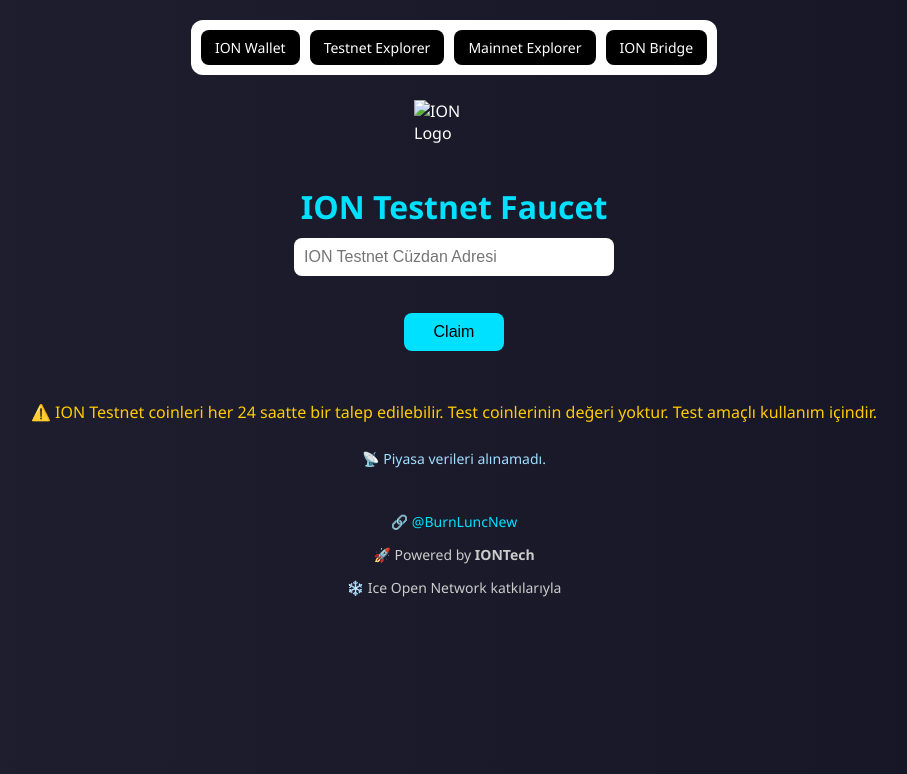
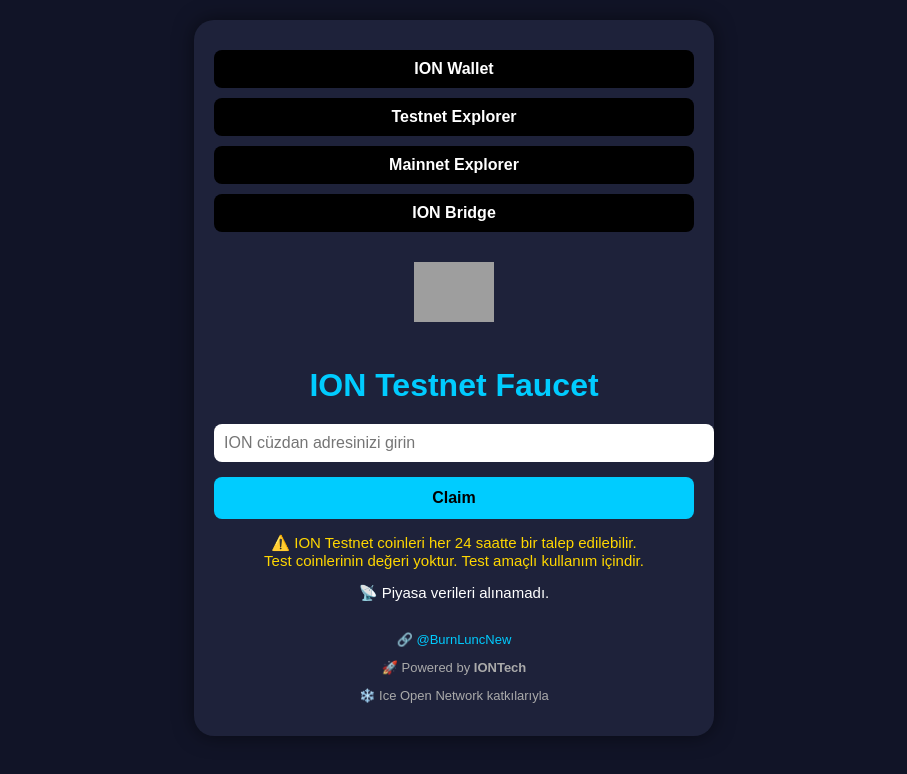
Before and after one commit to mdurmus1987/ion-faucet-proxy, a website: page index.html in a window 1280 px wide. Shown: the whole page, without its empty margins (186-1093 px from the left). Drawn offline with Linux system fonts and the light colour scheme; no server answers; grey boxes are pictures that could not be loaded.

Commit message:
Update index.html

```diff
--- a/index.html
+++ b/index.html
@@ -1,208 +1,167 @@
 <!DOCTYPE html>
 <html lang="tr">
 <head>
-  <meta charset="UTF-8" />
+  <meta charset="UTF-8">
   <meta name="viewport" content="width=device-width, initial-scale=1.0">
   <title>ION Testnet Faucet</title>
   <style>
     body {
-      background: linear-gradient(to right, #1f1f2f, #151525);
+      margin: 0;
+      font-family: Arial, sans-serif;
+      background: #111427;
       color: #fff;
-      font-family: 'Segoe UI', sans-serif;
-      display: flex;
-      flex-direction: column;
-      align-items: center;
-      justify-content: flex-start;
-      min-height: 100vh;
-      margin: 0;
-      padding: 20px 10px;
+      text-align: center;
+      padding: 20px;
     }
 
-    .nav {
-      background-color: #fff;
-      padding: 10px;
-      border-radius: 12px;
-      display: flex;
-      flex-wrap: wrap;
-      justify-content: center;
-      gap: 10px;
-      margin-bottom: 25px;
-      max-width: 95%;
-    }
-
-    .nav a {
-      text-decoration: none;
-      color: #fff;
-      background-color: #000;
-      padding: 8px 14px;
-      border-radius: 8px;
-      font-weight: 500;
-      font-size: 14px;
-      transition: 0.3s ease;
-      text-align: center;
-    }
-
-    .logo {
-      margin-bottom: 20px;
-      width: 80px;
-      height: auto;
+    .container {
+      max-width: 480px;
+      margin: auto;
+      background: #1e223a;
+      border-radius: 20px;
+      padding: 20px;
+      box-shadow: 0 0 20px rgba(0,0,0,0.5);
     }
 
     h1 {
-      margin-bottom: 10px;
-      font-size: 2rem;
-      color: #00e0ff;
-      text-align: center;
+      color: #00ccff;
+      margin-bottom: 20px;
     }
 
     input {
+      width: 100%;
       padding: 10px;
-      width: 300px;
       border-radius: 8px;
       border: none;
-      outline: none;
+      margin-bottom: 15px;
       font-size: 16px;
-      margin-bottom: 15px;
     }
 
     button {
-      padding: 10px 30px;
+      width: 100%;
+      padding: 12px;
+      background-color: #00ccff;
+      border: none;
+      color: #000;
+      font-weight: bold;
       font-size: 16px;
-      background: #00e0ff;
-      color: #000;
-      border: none;
       border-radius: 8px;
       cursor: pointer;
-      transition: 0.3s ease;
     }
 
     button:hover {
-      background: #00b7cc;
+      background-color: #00b0e0;
     }
 
-    #result {
-      margin-top: 20px;
+    .info, .market, .error, .success {
+      margin-top: 15px;
+      font-size: 15px;
+    }
+
+    .error {
+      background-color: #440000;
       padding: 10px;
-      border-radius: 5px;
-      display: inline-block;
-      min-width: 280px;
+      border-radius: 8px;
+      color: #ff9999;
     }
 
     .success {
-      background-color: #1b3824;
-      color: #3efc78;
+      background-color: #003300;
+      padding: 10px;
+      border-radius: 8px;
+      color: #90ee90;
     }
 
-    .error {
-      background-color: #3a1e1e;
-      color: #ff6565;
+    .menu a {
+      display: block;
+      background: #000;
+      color: #fff;
+      padding: 10px;
+      margin: 10px 0;
+      text-decoration: none;
+      border-radius: 8px;
+      font-weight: bold;
     }
 
-    .loading {
-      color: #ccc;
+    footer {
+      margin-top: 30px;
+      font-size: 13px;
+      color: #aaa;
     }
 
-    .footer {
-      margin-top: 30px;
-      text-align: center;
-      font-size: 14px;
-      color: #ccc;
-    }
-
-    .footer a {
-      color: #00e0ff;
+    .footer-link {
+      color: #00ccff;
       text-decoration: none;
-    }
-
-    #market {
-      margin-top: 10px;
-      font-size: 14px;
-      color: #a0dfff;
-    }
-
-    @media screen and (max-width: 480px) {
-      .nav a {
-        flex: 1 1 calc(50% - 10px);
-        font-size: 13px;
-        padding: 10px 8px;
-      }
-
-      input {
-        width: 90% !important;
-      }
-
-      button {
-        width: 60%;
-      }
-
-      h1 {
-        font-size: 22px;
-      }
-
-      .logo {
-        width: 60px;
-      }
     }
   </style>
 </head>
 <body>
-  <div class="nav">
-    <a href="https://chromewebstore.google.com/detail/hfajfpbjlmembfdlhakjmefnbhjddofb?utm_source=item-share-cb" target="_blank">ION Wallet</a>
-    <a href="https://explorer.testnet.ice.io/" target="_blank">Testnet Explorer</a>
-    <a href="https://explorer.ice.io/" target="_blank">Mainnet Explorer</a>
-    <a href="https://bridge.ice.io/" target="_blank">ION Bridge</a>
-  </div>
 
-  <img src="https://ice.io/wp-content/uploads/2024/04/ion-favicon.png" alt="ION Logo" class="logo" />
-  <h1>ION Testnet Faucet</h1>
-  <input type="text" id="wallet" placeholder="ION Testnet Cüzdan Adresi" />
-  <br />
-  <button onclick="claim()">Claim</button>
-  <div id="result"></div>
-  <p style="margin-top: 10px; color: #ffcc00;">⚠️ ION Testnet coinleri her 24 saatte bir talep edilebilir. Test coinlerinin değeri yoktur. Test amaçlı kullanım içindir.</p>
+  <div class="container">
+    <div class="menu">
+      <a href="https://wallet.ice.io" target="_blank">ION Wallet</a>
+      <a href="https://explorer.testnet.ice.io" target="_blank">Testnet Explorer</a>
+      <a href="https://explorer.ice.io" target="_blank">Mainnet Explorer</a>
+      <a href="https://bridge.ice.io" target="_blank">ION Bridge</a>
+    </div>
 
-  <div id="market">📡 Piyasa verileri yükleniyor...</div>
+    <img src="https://ice.io/images/icon.png" alt="ION Logo" style="width:80px; margin: 20px 0;">
 
-  <div class="footer">
-    <p>🔗 <a href="https://x.com/BurnLuncNew" target="_blank">@BurnLuncNew</a></p>
-    <p>🚀 Powered by <strong>IONTech</strong></p>
-    <p>❄️ Ice Open Network katkılarıyla</p>
+    <h1>ION Testnet Faucet</h1>
+
+    <input id="address" placeholder="ION cüzdan adresinizi girin" />
+    <button onclick="claim()">Claim</button>
+
+    <div id="result" class="info"></div>
+
+    <div class="info" style="color: gold;">
+      ⚠️ ION Testnet coinleri her 24 saatte bir talep edilebilir.<br>
+      Test coinlerinin değeri yoktur. Test amaçlı kullanım içindir.
+    </div>
+
+    <div id="market" class="market">📡 Piyasa verileri alınıyor...</div>
+
+    <footer>
+      <p>🔗 <a href="https://twitter.com/BurnLuncNew" class="footer-link" target="_blank">@BurnLuncNew</a></p>
+      <p>🚀 Powered by <strong>IONTech</strong></p>
+      <p>❄️ Ice Open Network katkılarıyla</p>
+    </footer>
   </div>
 
   <script>
     async function claim() {
-      const wallet = document.getElementById("wallet").value.trim();
+      const addr = document.getElementById("address").value;
       const result = document.getElementById("result");
-      result.className = 'loading';
-
-      if (!wallet) {
-        result.className = 'error';
-        result.innerText = "⚠️ Lütfen geçerli bir cüzdan adresi girin.";
-        return;
-      }
-
-      result.innerText = "⏳ İşleniyor...";
+      result.innerText = "⏳ İşlem yapılıyor...";
+      result.className = "info";
 
       try {
-        const response = await fetch("https://ion-faucet-api.onrender.com/claim", {
+        const res = await fetch("https://faucet.onrender.com/claim", {
           method: "POST",
           headers: { "Content-Type": "application/json" },
-          body: JSON.stringify({ address: wallet })
+          body: JSON.stringify({ address: addr })
         });
 
-        const data = await response.json();
+        const data = await res.json();
 
-        if (data.message && data.message.includes("received")) {
-          result.className = 'success';
+        if (res.ok && data.success) {
+          result.className = "success";
           result.innerText = "✅ 10 ION cüzdana gönderildi!";
         } else {
-          result.className = 'error';
-          result.innerText = "❌ Hata: " + (data.message || JSON.stringify(data));
+          showCooldownError(data.message || "Bilinmeyen hata.");
         }
       } catch (err) {
-        result.className = 'error';
+        result.className = "error";
         result.innerText = "❌ Sunucu hatası: " + err.message;
       }
+    }
+
+    function showCooldownError(message) {
+      const result = document.getElementById("result");
+      const match = message.match(/(\d+h\d+m)/);
+      const formatted = match ? match[0].replace("h", " saat ").replace("m", " dakika") : "daha sonra";
+      result.className = 'error';
+      result.innerHTML = `⚠️ Bu cüzdan zaten bugün talepte bulunmuş.<br>⏳ Lütfen <strong>${formatted}</strong> sonra tekrar deneyin.`;
     }
 
     async function loadMarketData() {
@@ -213,7 +172,12 @@
         const price = data.market_data.current_price.usd;
         const supply = data.market_data.circulating_supply;
         const total = data.market_data.total_supply;
-        el.innerText = `💰 Fiyat: $${price} | 🔄 Dolaşım: ${Math.round(supply).toLocaleString()} | 🧊 Toplam Arz: ${Math.round(total).toLocaleString()}`;
+
+        el.innerHTML = `
+          💰 Fiyat: $${price.toFixed(7)}<br>
+          🔄 Dolaşım: ${Math.round(supply).toLocaleString()}<br>
+          🧊 Toplam Arz: ${Math.round(total).toLocaleString()}
+        `;
       } catch {
         el.innerText = "📡 Piyasa verileri alınamadı.";
       }
@@ -222,4 +186,4 @@
     loadMarketData();
   </script>
 </body>
-</html>
+  </html>
```
